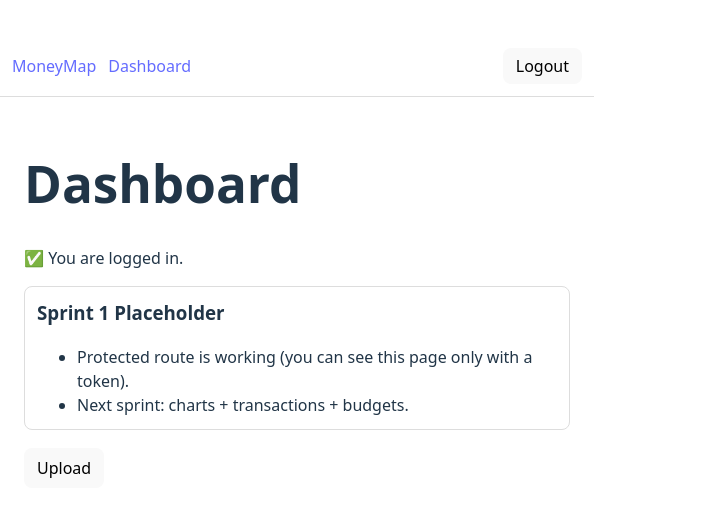
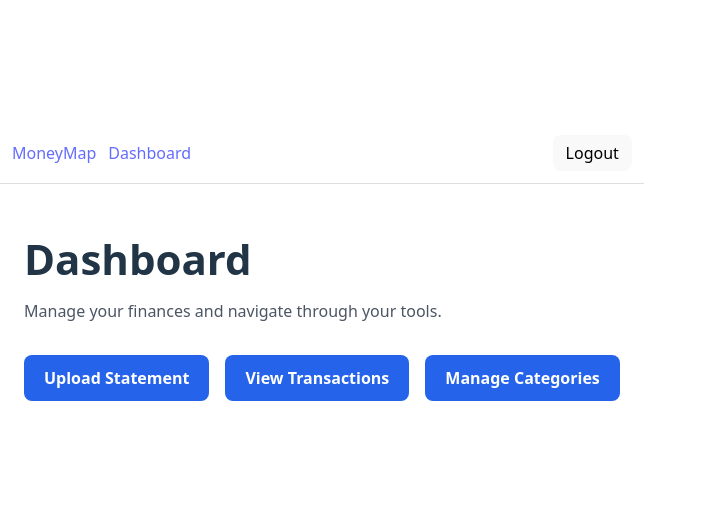
Before and after one commit to moneymap-group7/Capstone-moneymap, a React app in the folder frontend/: page /dashboard in a window 1280 px wide. Shown: the part 126-642 px from the top of the page, without its empty margins (0-707 px from the left). Built offline with nearby package versions, Linux system fonts and the light colour scheme; no server answers; sample sign-in values are in the browser's storage; the HTML template or start-up script is replaced by a standard one.

Commit message:
Updated Dashboard, removed placeholder, added buttons

```diff
--- a/frontend/src/pages/Dashboard.jsx
+++ b/frontend/src/pages/Dashboard.jsx
@@ -1,54 +1,37 @@
-import { useEffect, useState } from "react";
-import { useNavigate } from "react-router-dom";
+import { Link } from "react-router-dom";
 
 export default function Dashboard() {
-  const navigate = useNavigate();
-  const [name, setName] = useState("");
+  return (
+    <div style={{ padding: 24 }}>
+      <h1 style={{ fontSize: 42, marginBottom: 12 }}>Dashboard</h1>
 
-  useEffect(() => {
-    try {
-      const raw = localStorage.getItem("mm_user");
-      if (raw) {
-        const user = JSON.parse(raw);
-        setName(user?.name || "");
-      }
-    } catch {
-      // ignore parse errors
-    }
-  }, []);
-
-  return (
-    <main style={{ padding: 24 }}>
-      <h1>Dashboard</h1>
-
-      <p style={{ marginTop: 8 }}>
-        ✅ You are logged in{ name ? `, ${name}` : "" }.
+      <p style={{ color: "#4b5563", marginBottom: 32 }}>
+        Manage your finances and navigate through your tools.
       </p>
 
-      <div
-        style={{
-          marginTop: 16,
-          padding: 12,
-          border: "1px solid #ddd",
-          borderRadius: 8,
-          maxWidth: 520,
-        }}
-      >
-        <h3 style={{ marginTop: 0 }}>Sprint 1 Placeholder</h3>
-        <ul style={{ marginBottom: 0 }}>
-          <li>Protected route is working (you can see this page only with a token).</li>
-          <li>Next sprint: charts + transactions + budgets.</li>
-        </ul>
+      <div style={{ display: "flex", gap: 16, flexWrap: "wrap" }}>
+        <Link to="/upload">
+          <button style={buttonStyle}>Upload Statement</button>
+        </Link>
+
+        <Link to="/transactions">
+          <button style={buttonStyle}>View Transactions</button>
+        </Link>
+
+        <Link to="/categories">
+          <button style={buttonStyle}>Manage Categories</button>
+        </Link>
       </div>
-
-      <div style={{ display: "flex", gap: 10, marginTop: 18 }}>
-        <button
-          onClick={() => navigate("/upload")}
-          style={{ padding: "8px 12px", cursor: "pointer" }}
-        >
-          Upload
-        </button>
-      </div>
-    </main>
+    </div>
   );
 }
+
+const buttonStyle = {
+  padding: "12px 20px",
+  borderRadius: 8,
+  border: "none",
+  background: "#2563eb",
+  color: "white",
+  fontWeight: 600,
+  cursor: "pointer",
+};
```
